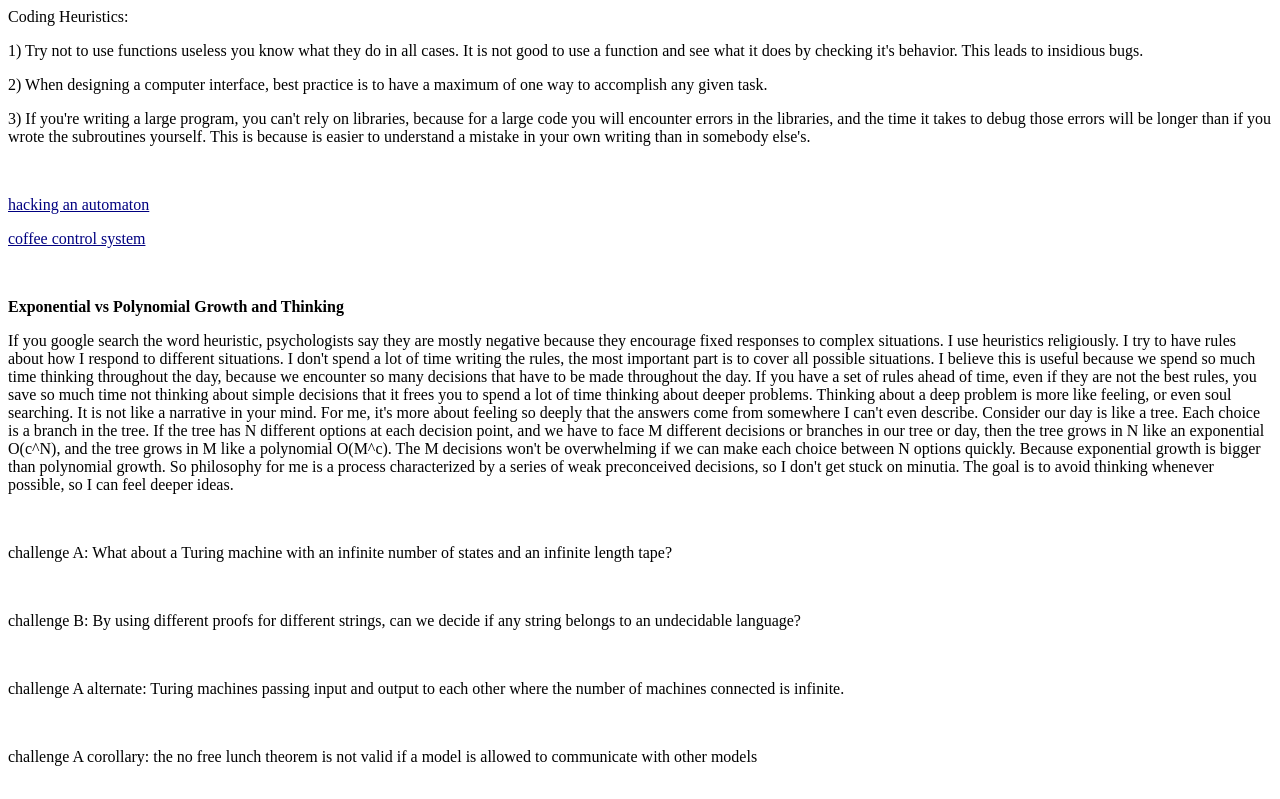
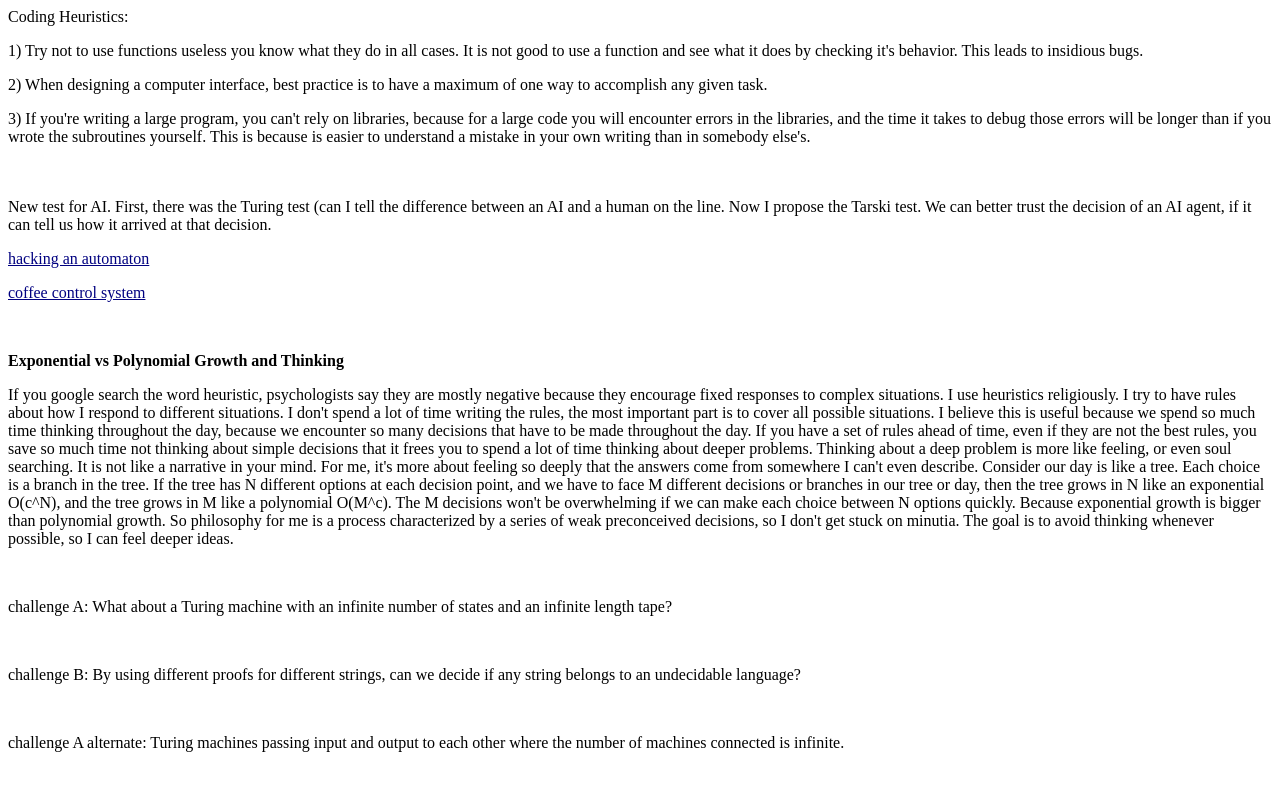
Before and after one commit to abstract-enough/abstract-enough.github.io, a plain HTML site: page computer_science.html in a window 1280 px wide. Shown: the top 799 px of the page. Drawn offline with Linux system fonts and the light colour scheme.

Commit message:
Update computer_science.html

```diff
--- a/computer_science.html
+++ b/computer_science.html
@@ -14,6 +14,8 @@
     <p>2) When designing a computer interface, best practice is to have a maximum of one way to accomplish any given task.</p>
     <p>3) If you're writing a large program, you can't rely on libraries, because for a large code you will encounter errors in the libraries, and the time it takes to debug those errors will be longer than if you wrote the subroutines yourself. This is because is easier to understand a mistake in your own writing than in somebody else's.</p>
     <br>
+    <br>
+    New test for AI. First, there was the Turing test (can I tell the difference between an AI and a human on the line. Now I propose the Tarski test. We can better trust the decision of an AI agent, if it can tell us how it arrived at that decision.
     <p><a href="computer_science/hacking_an_automaton.html">hacking an automaton</a></p>
     <p><a href="computer_science/coffee_control.html">coffee control system</a></p>
     <br>
```
